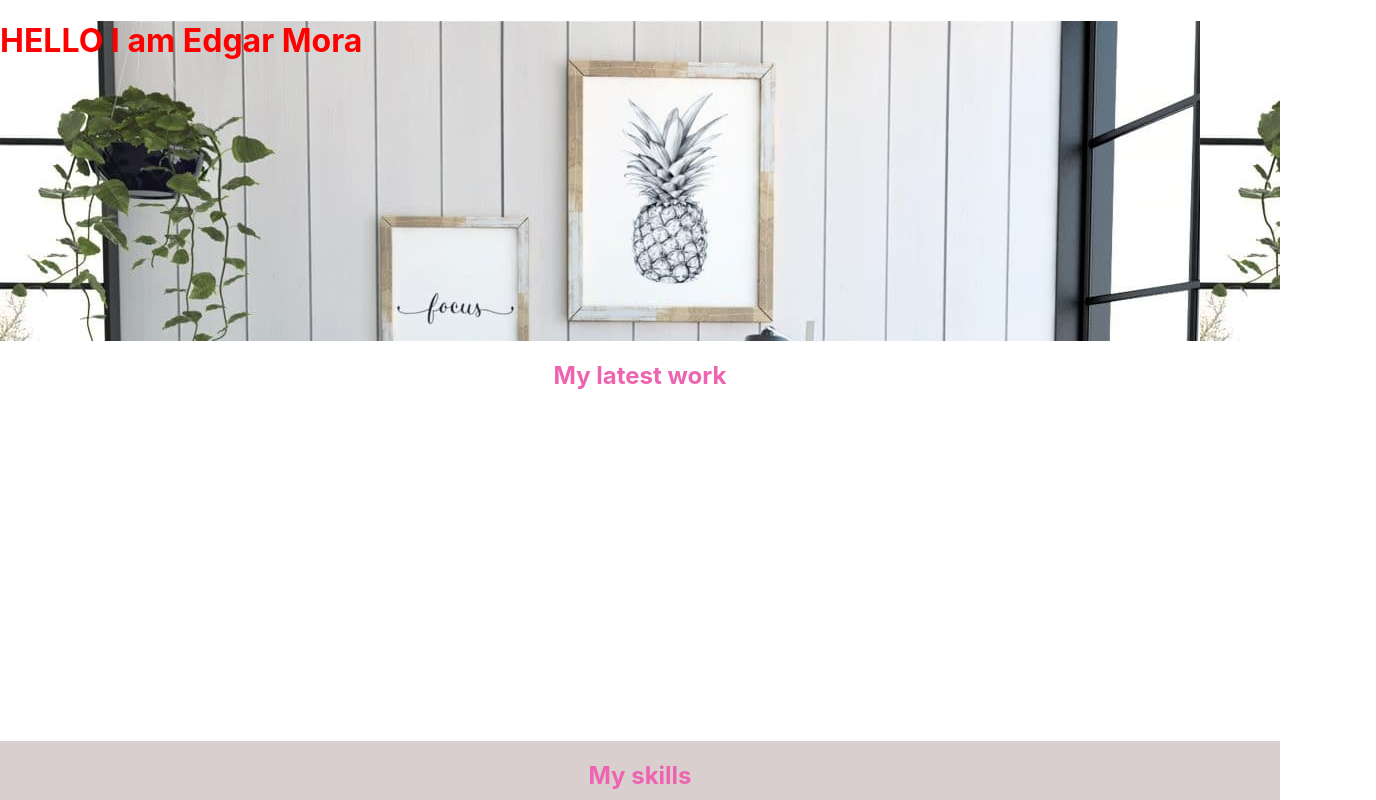
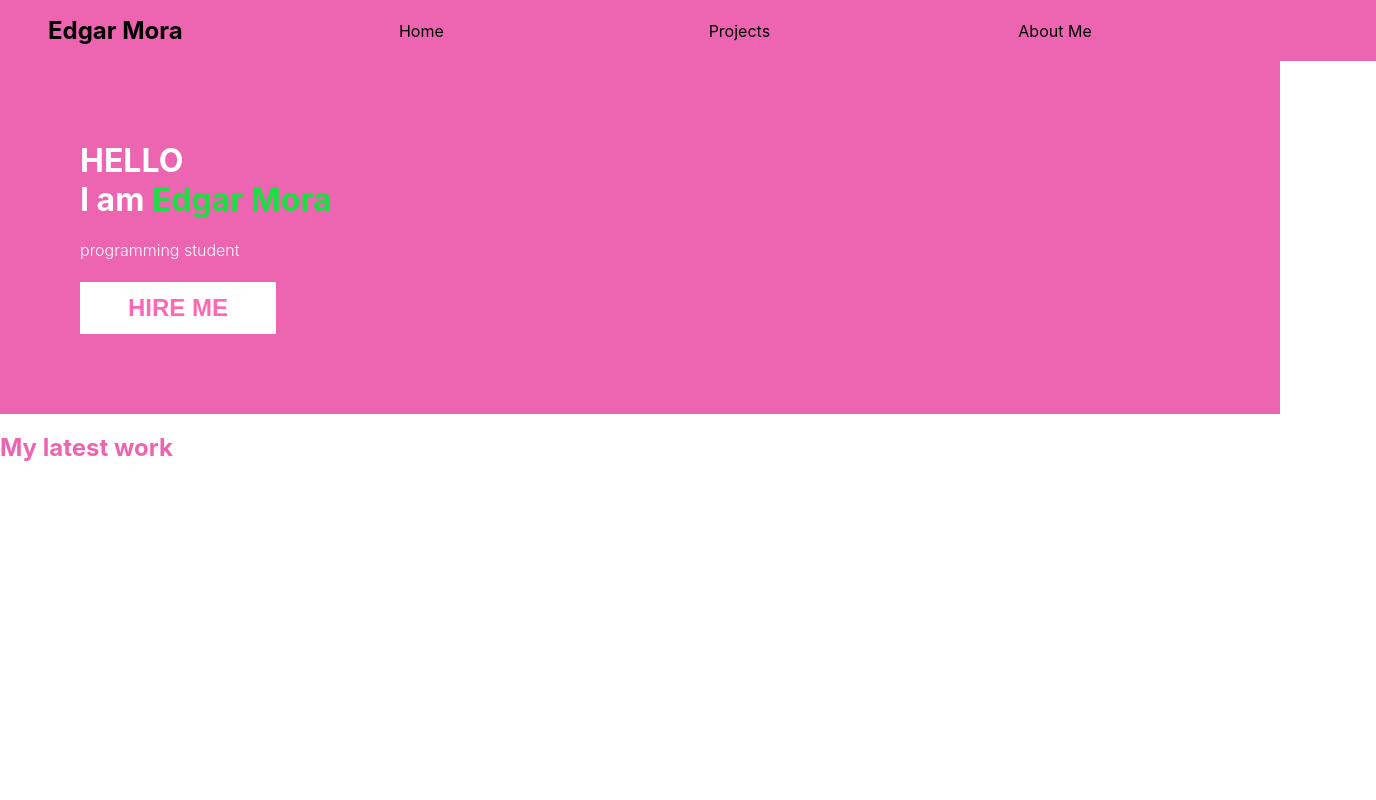
Before and after one commit to EdgarVMora/landing, a React (Create React App) app: page / in a window 1280 px wide. Shown: the top 800 px of the page, 1376 px wide, since content can reach past the window. Built offline with nearby package versions, Linux system fonts and the light colour scheme.

Commit message:
Modificacion de CSS en SectionOne

```diff
--- a/package.json
+++ b/package.json
@@ -17,11 +17,6 @@
     "test": "react-scripts test",
     "eject": "react-scripts eject"
   },
-  "eslintConfig": {
-    "extends": [
-      "react-app"
-    ]
-  },
   "browserslist": {
     "production": [
       ">0.2%",
--- a/src/App.css
+++ b/src/App.css
@@ -1,39 +1,78 @@
-.App {
-  text-align: center;
+
+nav{
+  display: flex;
+  justify-content: space-between;
+  align-items: center;
+  flex-wrap: wrap;
+  padding: 1em 3em;
+  width: 100%;
+  background-color: #ed64b1;
 }
 
-.App-logo {
-  height: 40vmin;
-  pointer-events: none;
+nav *{
+  color: black;
 }
 
-@media (prefers-reduced-motion: no-preference) {
-  .App-logo {
-
-    animation: App-logo-spin infinite 20s linear;
-   width: 100px;
-   height: 100px;
-  }
+.logo {
+flex:17;
 }
 
-
-
-.App-link {
-  color: #e29356;
+.logo > h1 {
+margin: 0;
 }
 
-.headline {
+/* > Indica que se van a aplicar estilos a los hijos directos */
+nav > a {
+flex: 15;
+text-decoration: none;
+}
 
+.headline{
+  background-color: #ed64b1;
   min-height: 40vh;
+  top: 0;
+  left: 0;
+  display: flex;
+  align-items: center;
+  justify-content: center;
 }
-.title{
+
+.intro {
   display: flex;
-  flex-direction: row;
+  justify-content: flex-start;
+  align-items: center;
+  flex-wrap: wrap;
+  width: 100%;
+  height: 100%;
+  z-index: 2; /* Mayor que el fondo */
+  padding: 5em;
+}
 
-  align-items: center;
+.intro h1{
+  margin: 0;
+  font-size: 2em;
   color: white;
 }
 
+.intro h1 > strong{
+  color: rgb(28, 223, 67);
+}
+
+.intro h4 {
+  color: white;
+  font-size: 1em;
+  font-weight: 300;
+}
+
+.intro * button{
+  background-color: white;
+  color: hotpink;
+  font-size: 1.5em;
+  padding: 0.5em 2em;
+  border: none;
+  font-weight: 800;
+  text-transform: uppercase;
+}
 
 .last_work {
   background-color: rgb(255, 255, 255);
--- a/src/App.js
+++ b/src/App.js
@@ -2,8 +2,8 @@
 import './App.css';
 //import Compras from './components/Compras'
 //import Tareas from './components/Tareas'
+import Browser from './pages/Browser'
 import SectionOne from './pages/SectionOne'
-
 import SectionDos from './pages/SectionDos'
 import SectionThree  from './pages/SectionThree'
 import SectionFour from './pages/SectionFour'
@@ -17,7 +17,7 @@ function App() {
     <div className="App">
       <header>
       </header>
-
+      <Browser/>
       <SectionOne />
       <SectionDos title={'My latest work'} />
       <SectionThree />
--- /dev/null
+++ b/src/pages/Browser.jsx
@@ -0,0 +1,14 @@
+const Browser = () => {
+   return (
+    <nav>
+      <div className="logo">
+        <h1>Edgar Mora</h1>
+      </div>
+      <a href="/#">Home</a>
+      <a href="/#">Projects</a>
+      <a href="/#">About Me</a>
+    </nav>
+   )
+}
+
+export default Browser
--- a/src/pages/SectionOne.jsx
+++ b/src/pages/SectionOne.jsx
@@ -1,16 +1,16 @@
-import Background from '../imagen/escritorio-moderno.jpg'
 function Headline() {
     return (
-        <div className="headline" style={{ backgroundImage: `url(${Background})`
-       }} >
-
-            <h1 className="title" style={{
-                 color:'red '
-            }}>HELLO
-                I am Edgar Mora
+        <div className="headline"  >
+            <div className="intro">
+            <section>
+            <h1 >
+                HELLO <br />
+                I am <strong>Edgar Mora</strong>
             </h1>
-
-
+            <h4>programming student </h4>
+            <button>Hire me</button>
+            </section>
+            </div>
         </div>
     )
 }
```
Also changed, not shown: src/components/Title.jsx (deleted), 1 other file (tests, documents, lock files or other folders).
